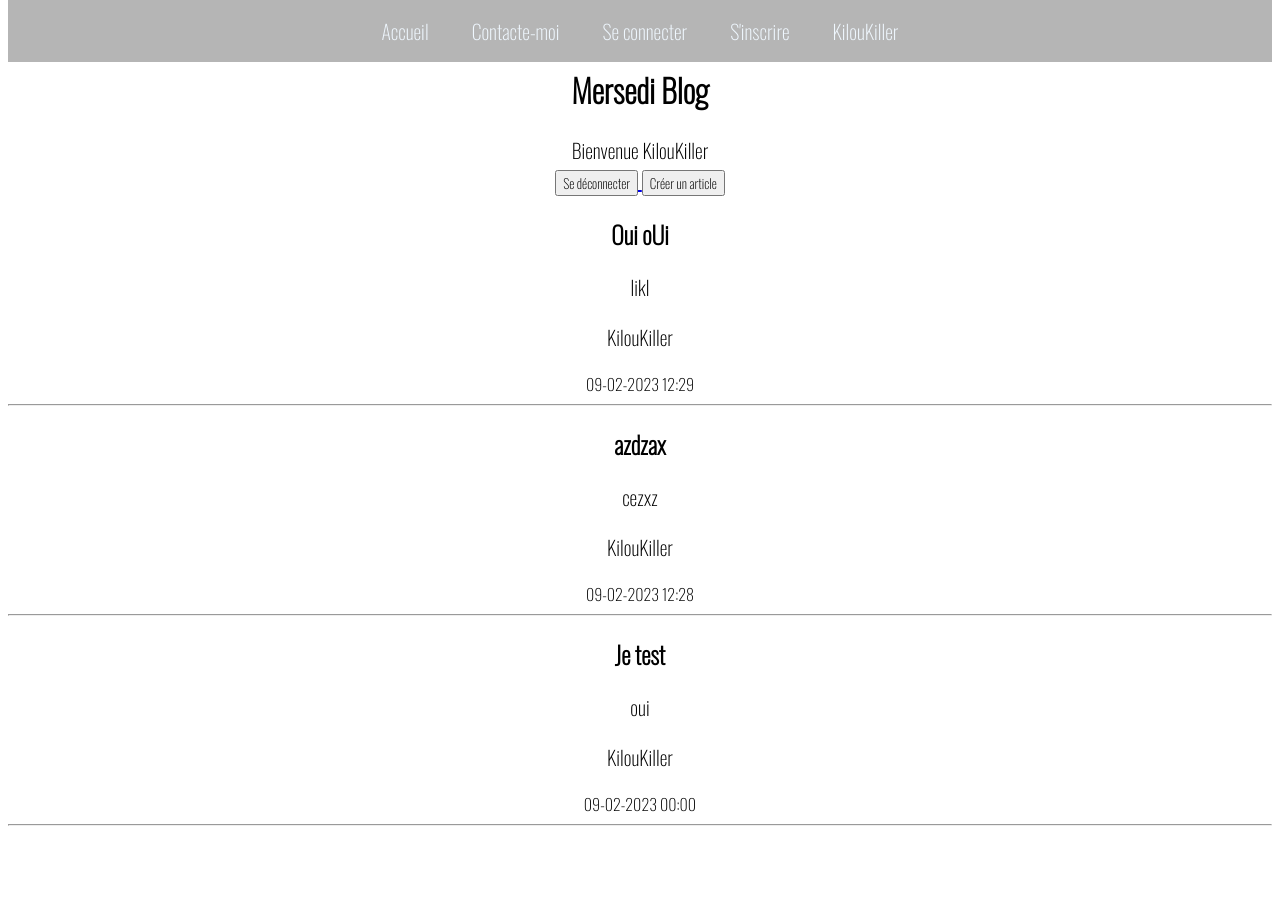
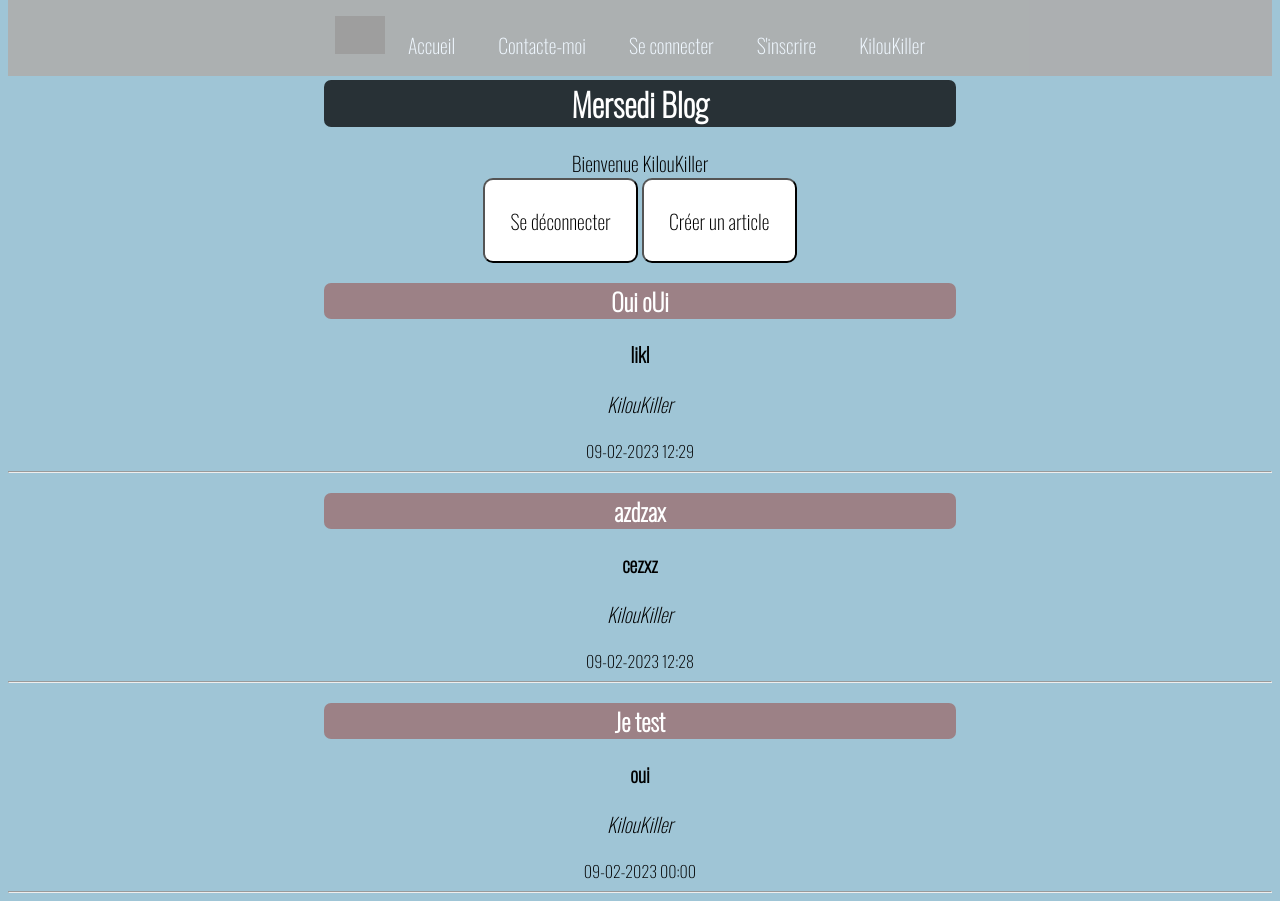
Before and after one commit to KilianBrd/Mersedi, a PHP site: page / in a window 1280 px wide. Before the commit the page ends 826 px from the top, so only its background shows below. Run offline with PHP 8.4, Linux system fonts and the light colour scheme; a user stored in the database is signed in; data comes from the database, SQL or seed files in the repository; grey boxes are pictures that could not be loaded.

Commit message:
Un peu de CSS

```diff
--- a/header.php
+++ b/header.php
@@ -10,6 +10,9 @@
 <body>
 <nav>
 		<ul>
+			<li>
+				<img src="assets/Mersedi.png" id="icoNavbar">
+			</li>
 			<li>
 				<a id="navLien" href="index.php">Accueil</a>
 			</li>
--- a/index.php
+++ b/index.php
@@ -7,20 +7,20 @@
 	<meta charset="utf-8">
 	<link rel="stylesheet" type="text/css" href="style/index.css">
 </head>
-<body>
+<body id="bodyIndex">
 	<?php require "header.php" ?>
-	<h1 id="titre">Mersedi Blog</h1>
+	<div id="titreConnexion">
+		<h1 id="titre">Mersedi Blog</h1>
+	</div>
 	<?php echo "<p> Bienvenue " . $_SESSION['pseudo']; ?><br>
-		<a href ="deconnexion.php">
-			<button>Se déconnecter</button>
+		<a id="lienIndex"href ="deconnexion.php">
+			<button id="boutonIndex">Se déconnecter</button>
 		</a>
-		<a href="creer.php">
-			<button>Créer un article</button>
+		<a id="lienIndex" href="creer.php">
+			<button id="boutonIndex">Créer un article</button>
 		</a>
-</body>
-</html>
 
-<?php
+		<?php
 include "database.php";
 if (isset($_SESSION['pseudo'])) {
 
@@ -34,12 +34,17 @@ $articles = $bdd->query('SELECT art_id as idArticle, art_contenu as contenu, art
                     ?>
                     <article>
                         <header>
+							<div id="divArticle">
                             <h1 class="titreArticle"><?php echo $article['titre']; ?></h1>
+							</div>
                         </header>
-                        <p><?= $article['contenu']; ?></p>
-                        <p><?= $article['pseudo']; ?></p>
+                        <p><strong><?= $article['contenu']; ?></strong></p>
+                        <p><i><?= $article['pseudo']; ?></i></p>
 						<?php $date = date("d-m-Y H:i", strtotime($article['date'])); ?>
 						<time><?= $date ?></time>
                     </article>
                     <hr />
                 <?php endforeach; ?>
+
+</body>
+</html>
--- a/style/index.css
+++ b/style/index.css
@@ -103,5 +103,36 @@ p {
 }
 
 #boutonIndex {
-    padding: 5%;
+    padding: 2%;
+    font-size: 20px;
+    border-radius: 10px;
+    background-color: white;
 }
+
+#lienIndex {
+    text-decoration: none;
+}
+
+#bodyIndex {
+    background-color: rgb(159, 197, 214);
+}
+
+#boutonIndex:hover {
+    background-color: black;
+    color: white;
+}
+
+#divArticle {
+    width: 30%;
+    padding: 0% 10% 0% 10% !important;
+    margin:auto;
+    background: rgba(155, 107, 107, 0.75);
+    border-radius: 7px;
+    color: white;
+    border-style: none;
+}
+
+#icoNavbar {
+    width: 50px;
+    height: auto;
+}
```
